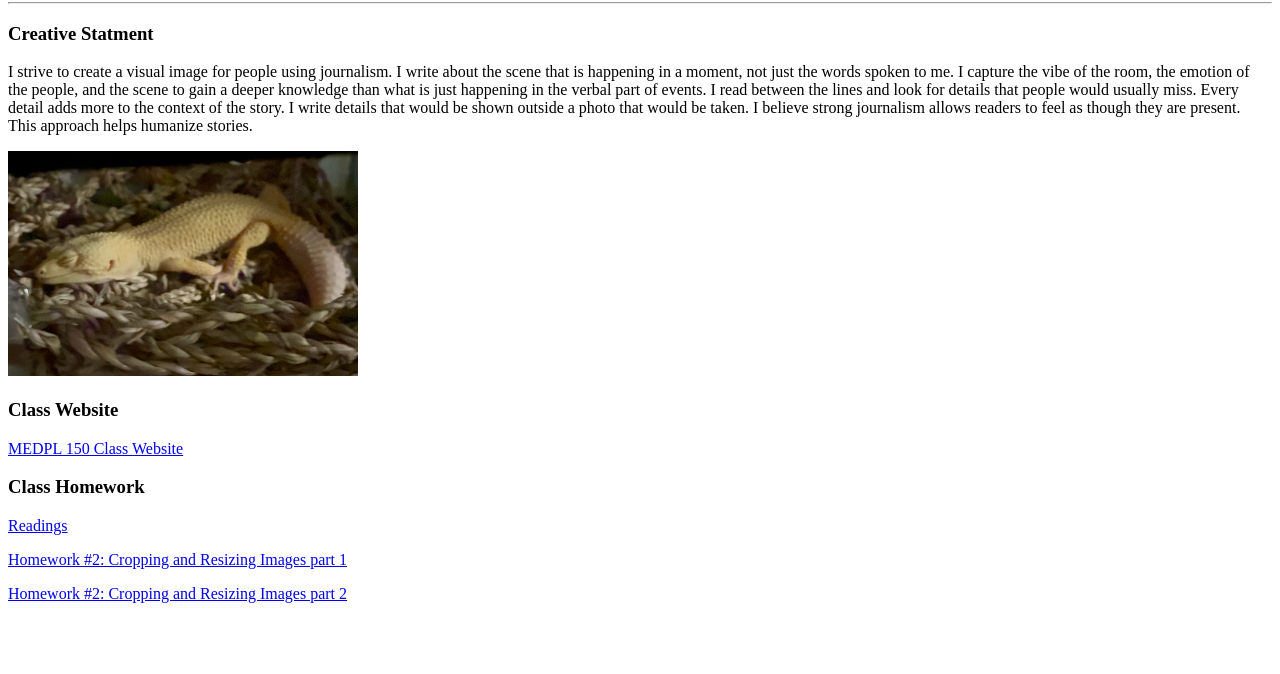
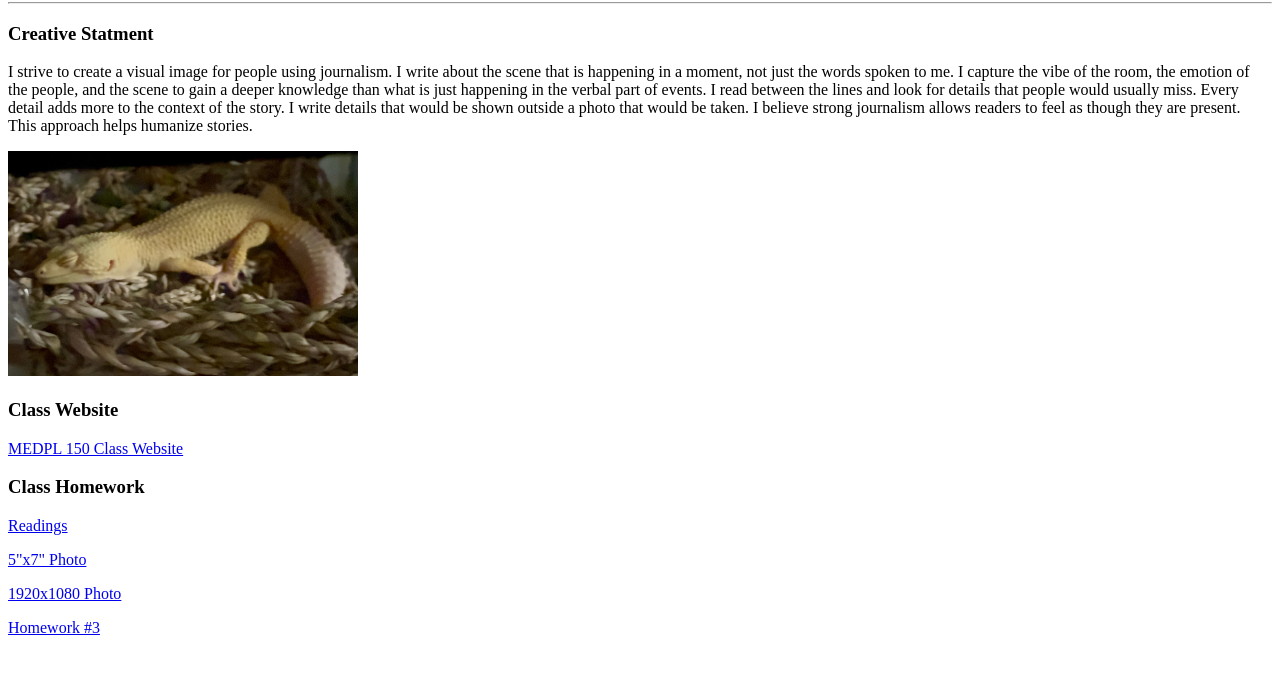
Before and after one commit to SophieMed2026/SophieMed2026.github.io, a plain HTML site: page index.html in a window 1280 px wide. Shown: the part 78-752 px from the top of the page. Drawn offline with Linux system fonts and the light colour scheme.

Commit message:
Add files via upload

```diff
--- a/index.html
+++ b/index.html
@@ -26,11 +26,13 @@ I strive to create a visual image for people using journalism. I write about the
 <a href="Readings.html">Readings</a>
 </p>
 <p>
-<a href="dog.html">Homework #2: Cropping and Resizing Images part 1</a>
+<a href="dog.html">5"x7" Photo</a>
 </p>
 <p>
-<a href="bread.html">Homework #2: Cropping and Resizing Images part 2</a>
+<a href="bread.html">1920x1080 Photo</a>
 </p>
-
+<p>
+<a href="HomeWork3.html">Homework #3</a>
+</p>
 </body>
 </html>
```
